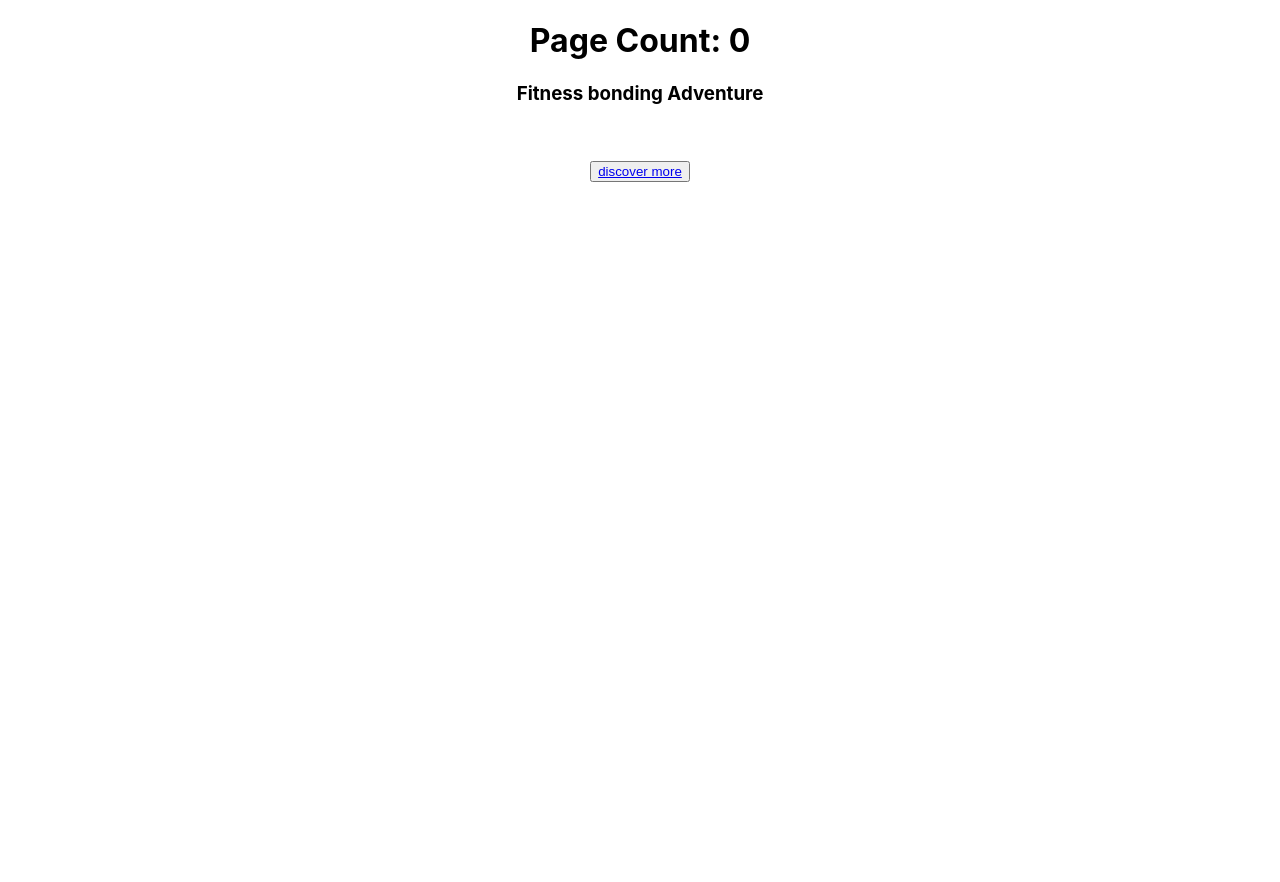
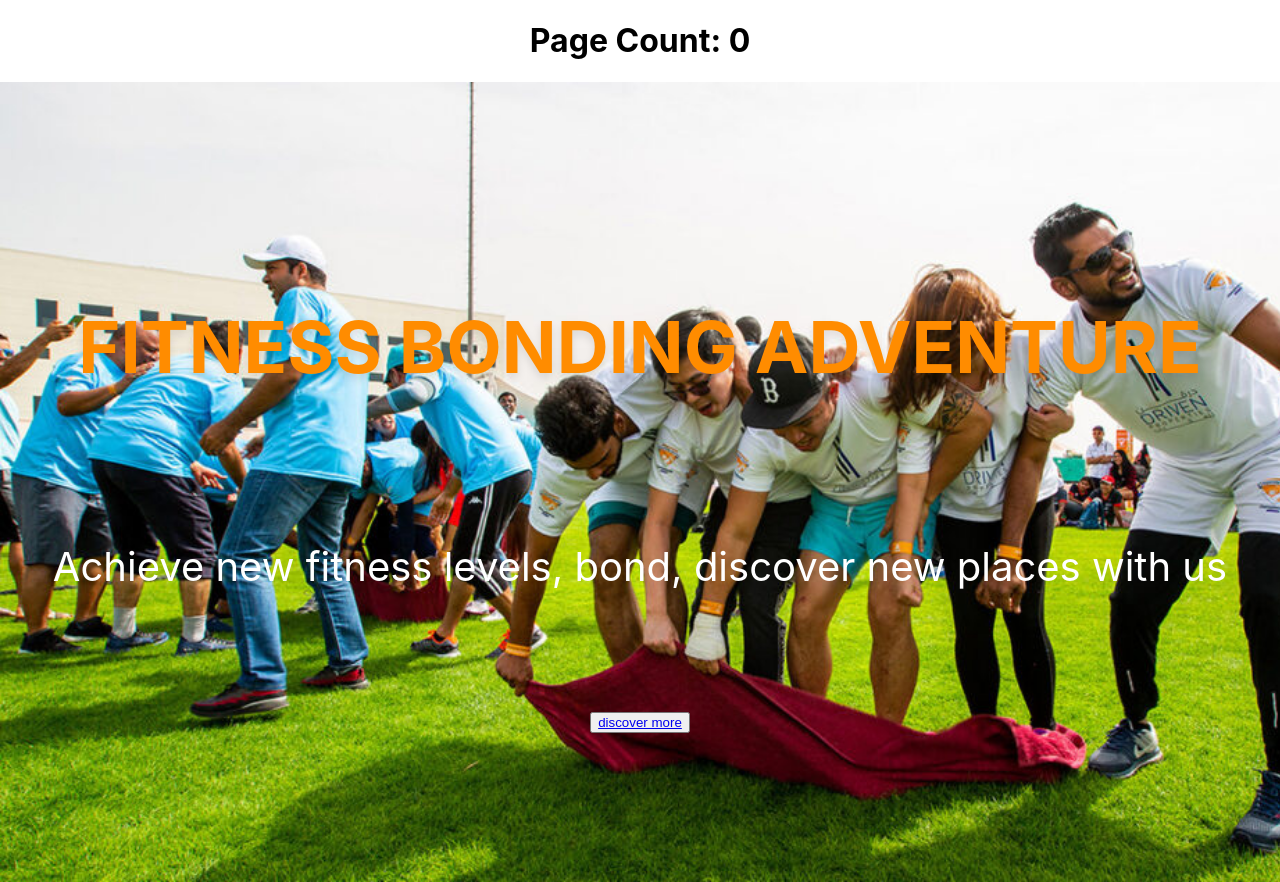
Before and after one commit to devblackie/outdoor-events, a React (Create React App) app in the folder client/: page / in a window 1280 px wide. Before the commit the page ends 800 px from the top, so only its background shows below. Built offline with nearby package versions, Linux system fonts and the light colour scheme; no server answers.

Commit message:
Styling of the Homme section

```diff
--- a/client/src/components/Homme.js
+++ b/client/src/components/Homme.js
@@ -1,5 +1,5 @@
 import React from 'react';
-// import homePicture from './Assets/Team-Building-Classic.jpg';
+import homePicture from './Assets/Team-Building-Classic.jpg';
 import { Link } from 'react-router-dom';
 
 
@@ -8,9 +8,7 @@ export default function Homme() {
 
 
     return (
-        <div className="home"
-        // style={{backgroundImage:`url(${homePicture})`,backgroundSize:"cover"}}
-        >
+        <div className="home" style={{backgroundImage:`url(${homePicture})`,backgroundSize:"cover"}}>
 
             <div className="content">
                 <h3>Fitness bonding Adventure</h3>
--- a/client/src/index.css
+++ b/client/src/index.css
@@ -11,3 +11,27 @@ code {
   font-family: source-code-pro, Menlo, Monaco, Consolas, 'Courier New',
     monospace;
 }
+.home{
+	min-height: 100vh;
+	display: flex;
+	align-items: center;
+	justify-content: center;
+	flex-flow: column;
+	position: relative;
+	z-index: 0;
+	overflow: scroll;
+}
+.home .content{
+	text-align: center;
+}
+.home .content h3{
+	font-size: 4.5rem;
+	color:  #ff8c00;
+	text-transform: uppercase;
+	text-shadow: 0 .3rem .5rem rgba(0,0,0,.1);
+}
+.home .content p{
+	font-size: 2.5rem;
+	color:#ff8c00;
+	padding: 5rem 0;
+}
```
